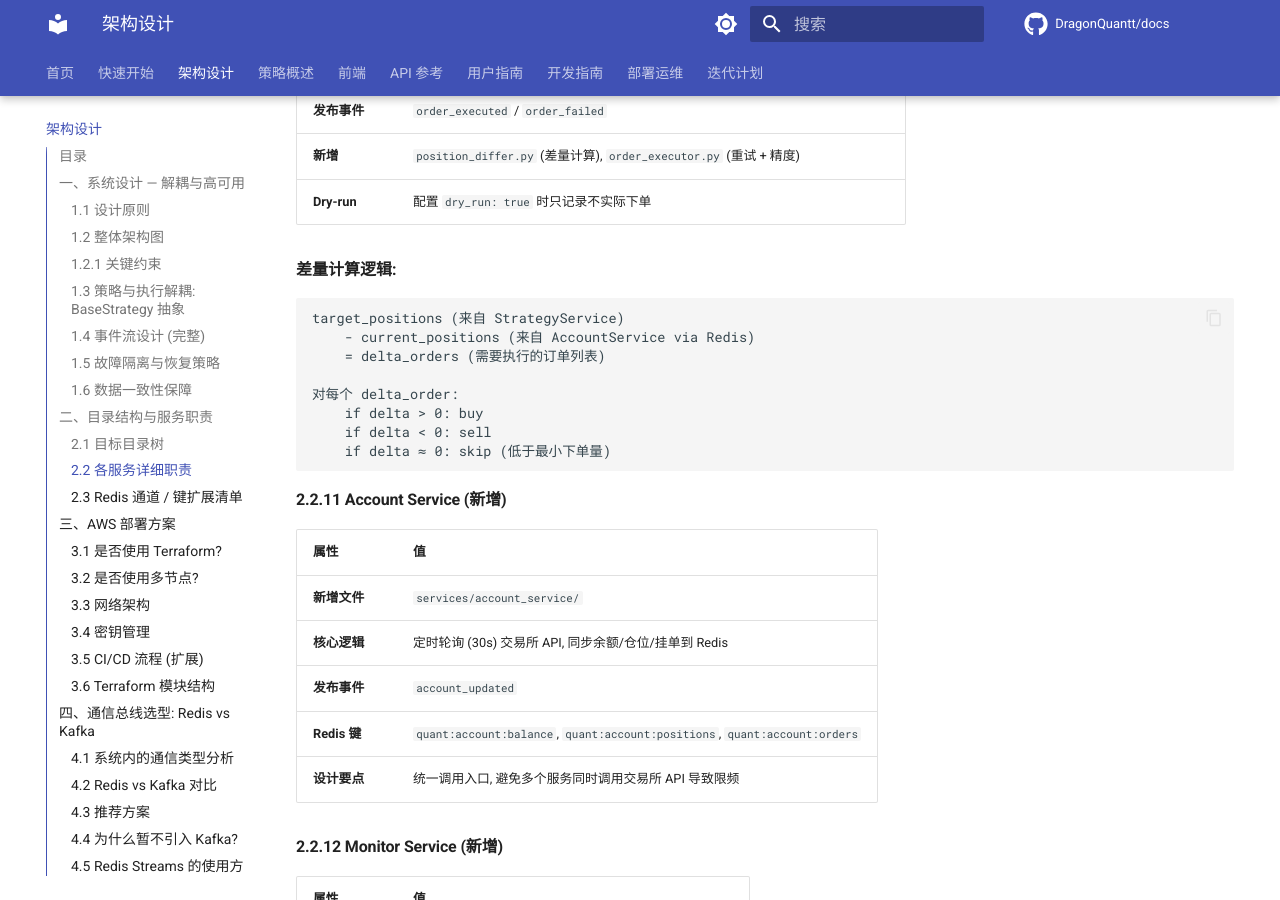
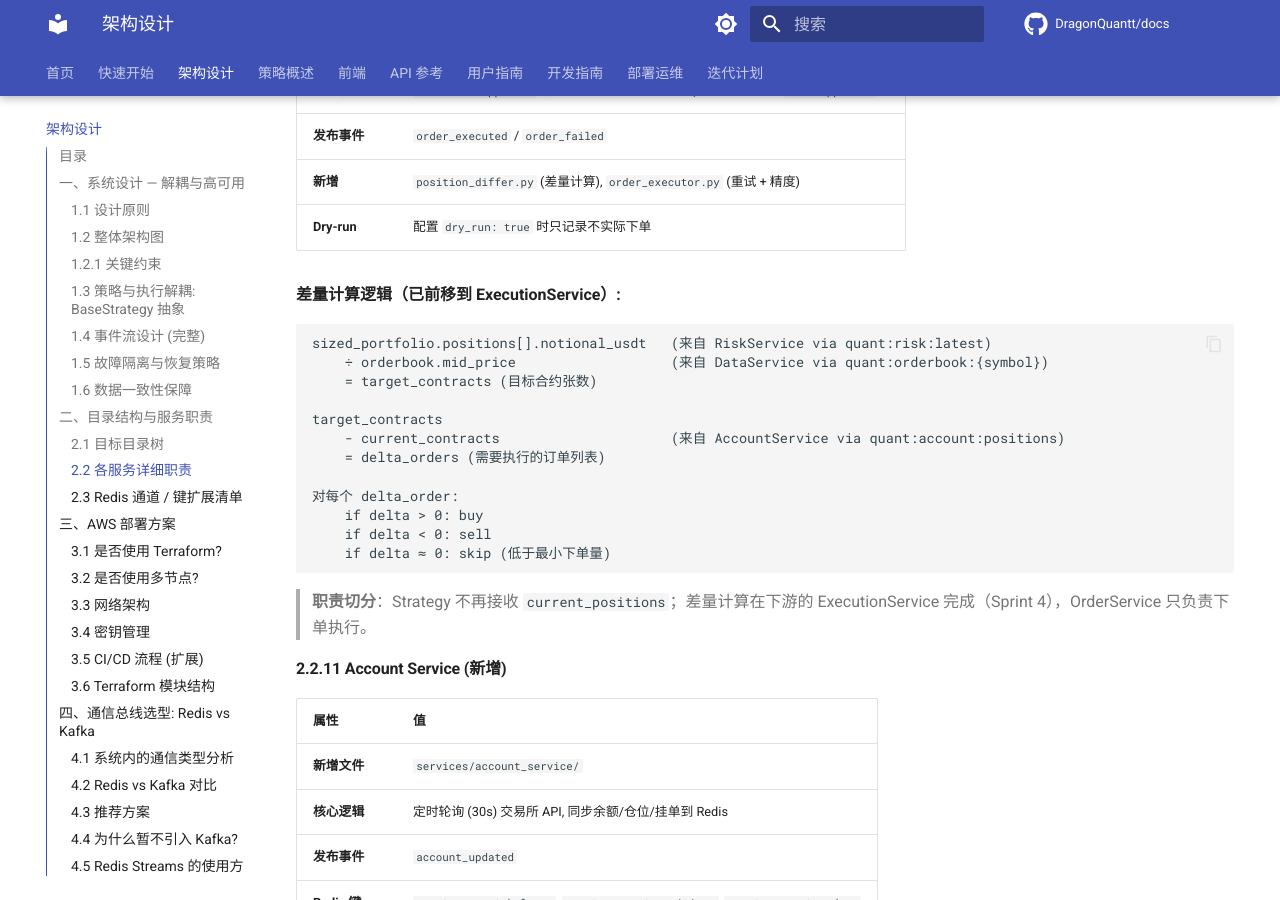
Before and after one commit to DragonQuantt/docs, an MkDocs documentation site: the page built from content/architecture/index.md, in a window 1280 px wide and 900 px high, scrolled down 24730 px. Built offline with MkDocs 1.6.1 and Material for MkDocs 9.7.7, drawn with Linux system fonts in a browser that asks for light colours; comment, search, counter and statistics services are not loaded; some of the changed text lies outside the part shown.

Commit message:
Document stateless strategy interface.
BaseStrategy.generate_signal no longer takes current_positions.
Hysteresis and turnover concerns move downstream to RiskService
sizing or ExecutionService delta computation, where current
positions are already available via quant:account:positions.

Co-Authored-By: Claude Opus 4.6 (1M context) <noreply@anthropic.com>

````diff
--- a/content/architecture/index.md
+++ b/content/architecture/index.md
@@ -93,13 +93,13 @@ class BaseStrategy(ABC):
     def generate_signal(
         self,
         features: Dict[str, FeatureVector],
-        current_positions: Dict[str, float],
         timestamp: datetime,
     ) -> StrategySignalBatch:
         """输入特征 → 输出选股 + 方向（**不含仓位大小**）。
 
         Sizing（每仓 USDT 名义金额）由 RiskService 负责计算；策略只回答
-        "买什么 / 买不买 / 做多还是做空"。
+        "买什么 / 买不买 / 做多还是做空"。策略是**无状态**的：不接收当前持仓，
+        hysteresis / turnover 控制一律由 RiskService 或 ExecutionService 处理。
         """
 
     def should_skip_rebalance(
@@ -187,7 +187,7 @@ class Rev1dStrategy(BaseStrategy):
         )
 ```
 
-注意示例中**没有 `weight` 计算**——仓位大小在 RiskService 阶段决定。
+注意示例中**没有 `weight` 计算**、**也没有 `current_positions` 参数**——仓位大小在 RiskService 阶段决定，策略本身是无状态的纯函数。
 
 **策略汇总表 (strategy_1 / strategy_4 / strategy_3):**
 
@@ -1020,11 +1020,15 @@ rejection_policy: all_or_nothing     # V1 推荐：任一拒绝则整批拒绝
 | **新增** | `position_differ.py` (差量计算), `order_executor.py` (重试 + 精度) |
 | **Dry-run** | 配置 `dry_run: true` 时只记录不实际下单 |
 
-**差量计算逻辑:**
-
-```
-target_positions (来自 StrategyService)
-    - current_positions (来自 AccountService via Redis)
+**差量计算逻辑（已前移到 ExecutionService）:**
+
+```
+sized_portfolio.positions[].notional_usdt   (来自 RiskService via quant:risk:latest)
+    ÷ orderbook.mid_price                   (来自 DataService via quant:orderbook:{symbol})
+    = target_contracts (目标合约张数)
+
+target_contracts
+    - current_contracts                     (来自 AccountService via quant:account:positions)
     = delta_orders (需要执行的订单列表)
 
 对每个 delta_order:
@@ -1032,6 +1036,8 @@ target_positions (来自 StrategyService)
     if delta < 0: sell
     if delta ≈ 0: skip (低于最小下单量)
 ```
+
+> **职责切分**：Strategy 不再接收 `current_positions`；差量计算在下游的 ExecutionService 完成（Sprint 4），OrderService 只负责下单执行。
 
 #### 2.2.11 Account Service (新增)
 
````
Also changed, not shown: other parts of content/architecture/index.md (+3 -3 lines).
